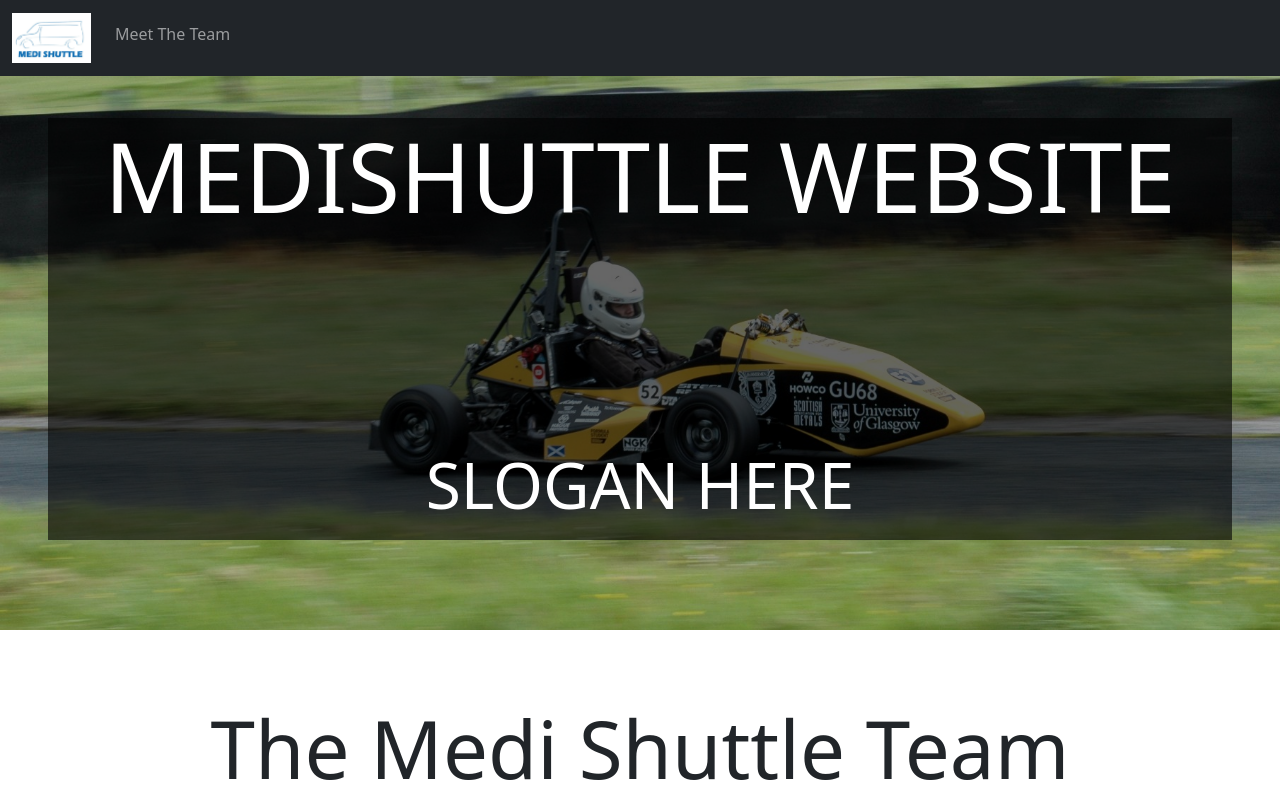
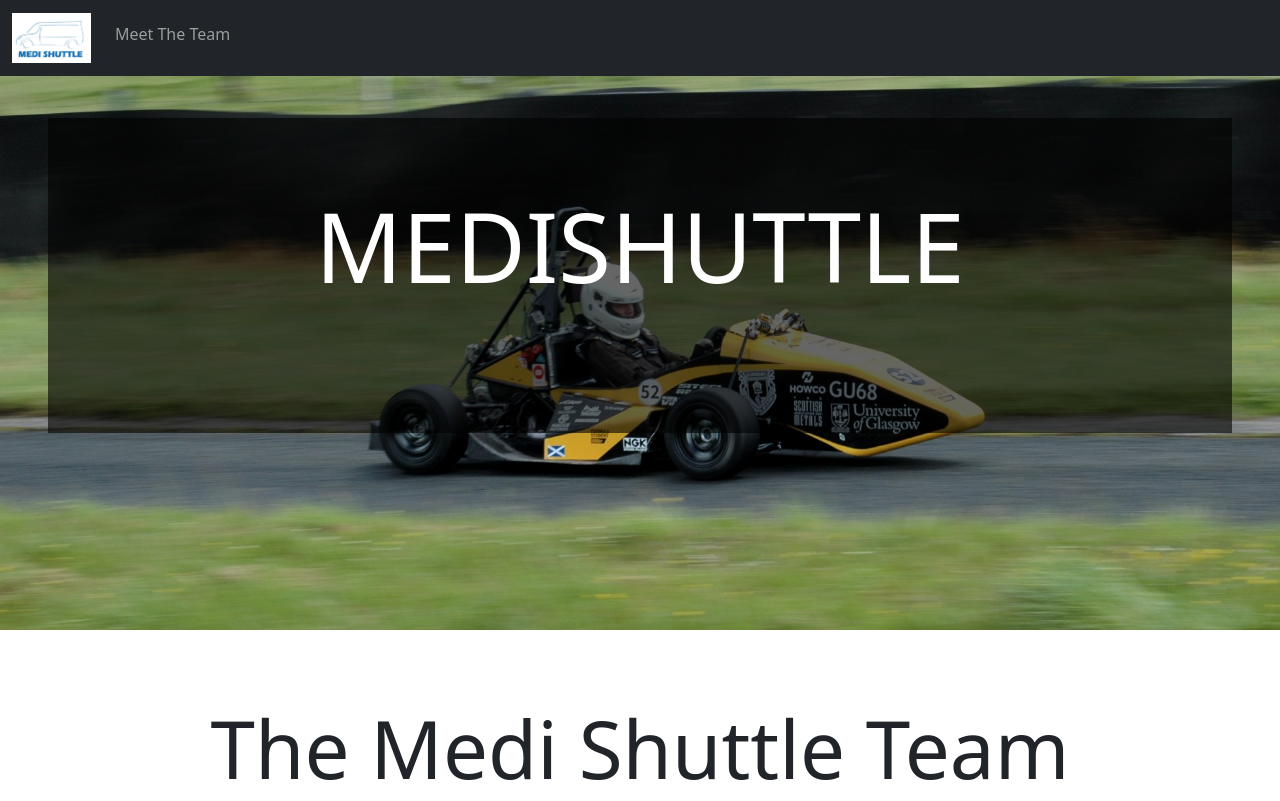
Before and after one commit to RobbertSinclair/UGRBPPWebsite, a Django app: page / in a window 1280 px wide. Shown: the top 801 px of the page. Run offline with Django 3.2, Linux system fonts and the light colour scheme; data that the repository does not hold is empty.

Commit message:
Did some further styling

```diff
--- a/bpp_website/static/css/base.css
+++ b/bpp_website/static/css/base.css
@@ -6,6 +6,12 @@ body {
 .heading-div {
     padding-top: 70px;
 }
+
+#brand-name {
+    padding-top: 70px !important;
+}
+
+.text-img
 
 .market-img {
     height: 80% !important;
--- a/bpp_website/templates/bpp_app/base.html
+++ b/bpp_website/templates/bpp_app/base.html
@@ -54,8 +54,7 @@
             <div class="mask" style="background-color: rgba(0, 0, 0, 0.6)">
                 <div class="d-flex justify-content-center align-items-center h-100">
                     <div class="text-white">
-                        <h1 class="mb-6 display-1" id="brand-name">MEDISHUTTLE WEBSITE</h1>
-                        <h1 class="mb-3 display-3" id="slogan">SLOGAN HERE</h1>
+                        <h1 class="display-1" id="brand-name" style="font-size:8vw">MEDISHUTTLE</h1>
                     </div>
                 </div>
             </div>
```
